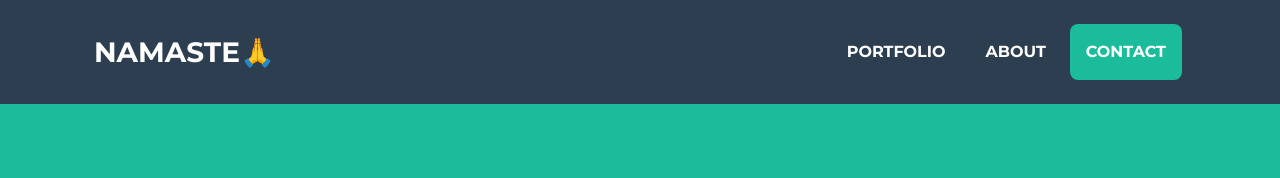
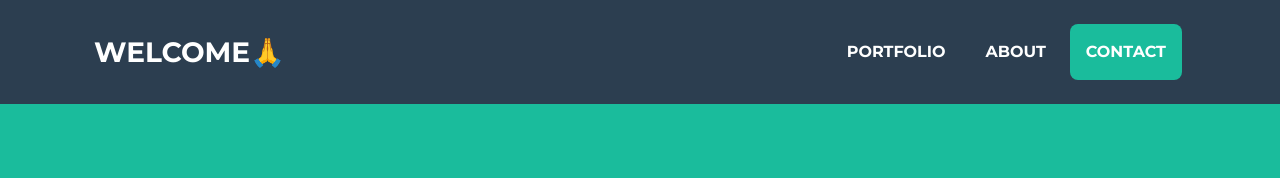
Before and after one commit to virtualkushal/kushal-acharya, a plain HTML site: page index.html in a window 1280 px wide. Shown: the top 178 px of the page. Drawn offline with nearby package versions, Linux system fonts and the light colour scheme.

Commit message:
Update index.html

```diff
--- a/index.html
+++ b/index.html
@@ -20,7 +20,7 @@
         <!-- Navigation-->
         <nav class="navbar navbar-expand-lg bg-secondary text-uppercase fixed-top" id="mainNav">
             <div class="container">
-                <a class="navbar-brand js-scroll-trigger" href="#page-top">Namaste🙏 </a>
+                <a class="navbar-brand js-scroll-trigger" href="#page-top">welcome🙏 </a>
                 <button class="navbar-toggler navbar-toggler-right text-uppercase font-weight-bold bg-primary text-white rounded" type="button" data-toggle="collapse" data-target="#navbarResponsive" aria-controls="navbarResponsive" aria-expanded="false" aria-label="Toggle navigation">
                     Menu
                     <i class="fas fa-bars"></i>
```
